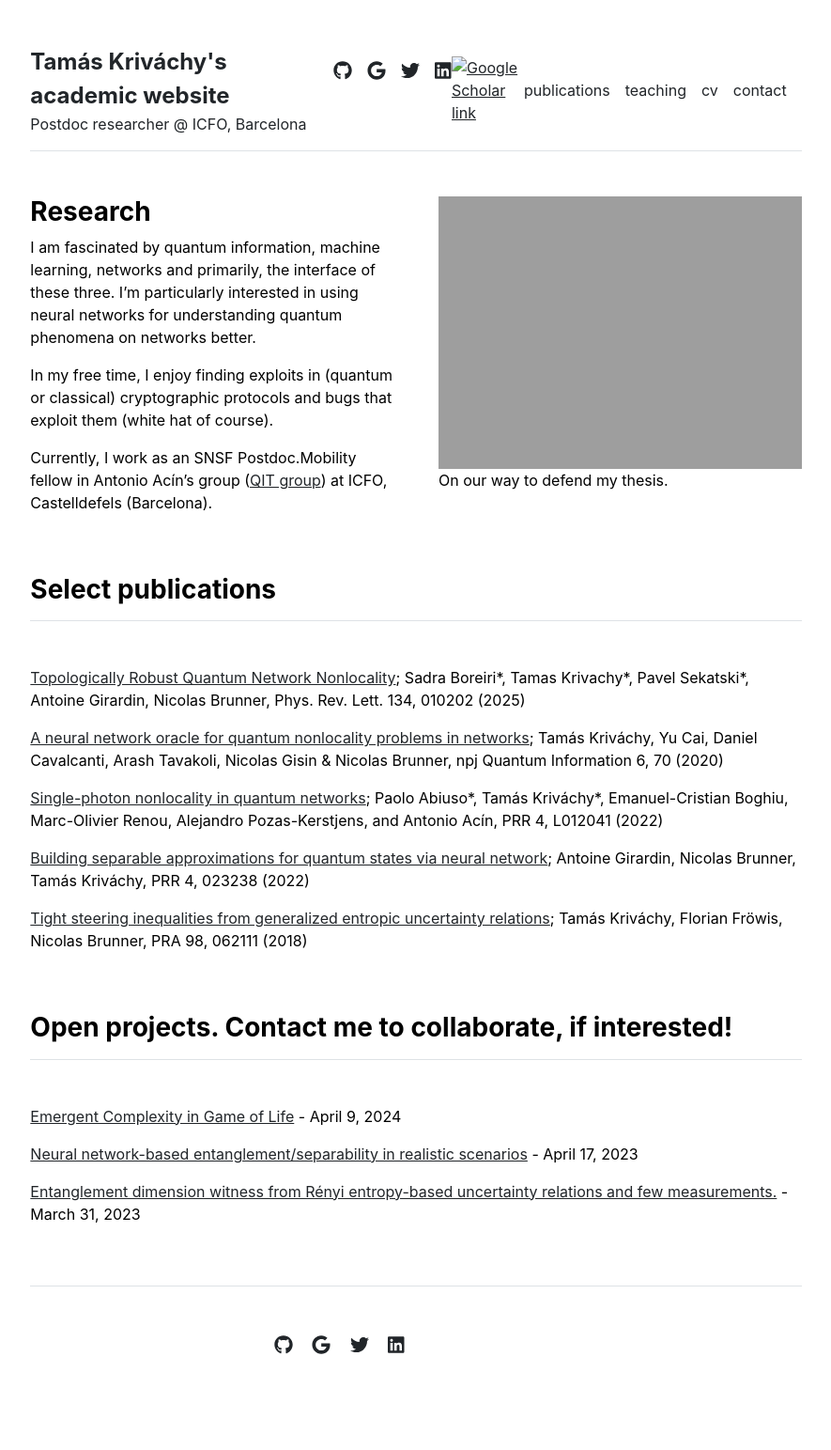
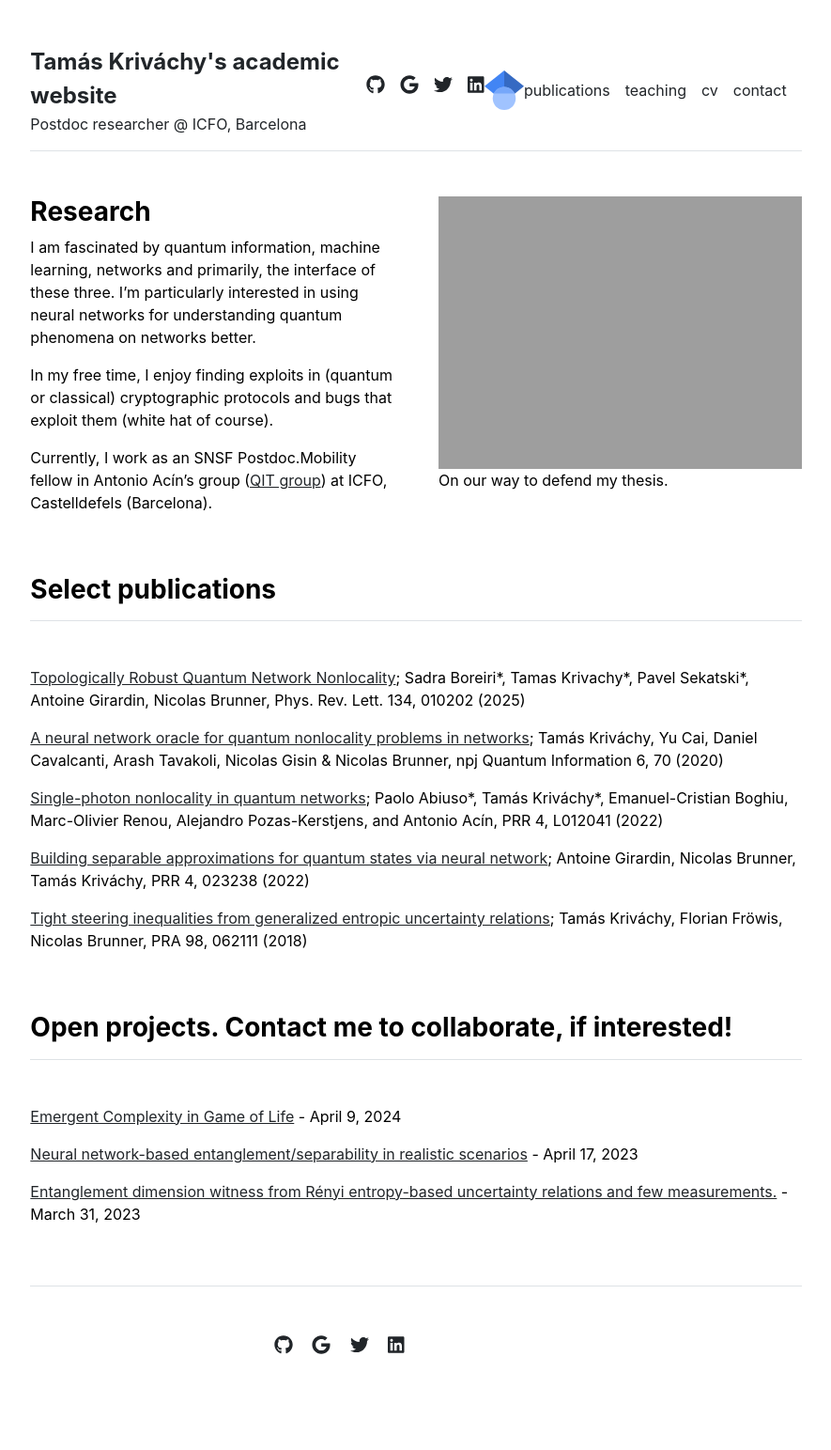
Before and after one commit to tkrivachy/tkrivachy.github.io, a Jekyll site: the page built from index.md, in a window 1280 px wide. Shown: the whole page at 94% size, without its empty margins (197-1082 px from the left). Built offline with Jekyll 4.4.1, drawn with Linux system fonts in a browser that asks for light colours.

Commit message:
Update header.html

```diff
--- a/_includes/header.html
+++ b/_includes/header.html
@@ -12,7 +12,7 @@
     {% for item in site.data.settings.social %}
       <a href="{{ item.link }}" class="ms-3 fs-5"><i class="fab fa-{{ item.icon }}"></i></a>
     {% endfor %}
-    <a href="https://scholar.google.com/citations?user=lYcJXqoAAAAJ"><img src="googlescholar.svg" alt="Google Scholar link" style="width:42px;height:42px;"></a>
+    <a href="https://scholar.google.com/citations?user=lYcJXqoAAAAJ"><img src="assets/img/googlescholar.svg" alt="Google Scholar link" style="width:42px;height:42px;"></a>
   </div>
   <nav class="d-inline-flex mt-2 mt-md-0 ms-md-auto">
     {% for item in site.data.settings.menu %}
```
